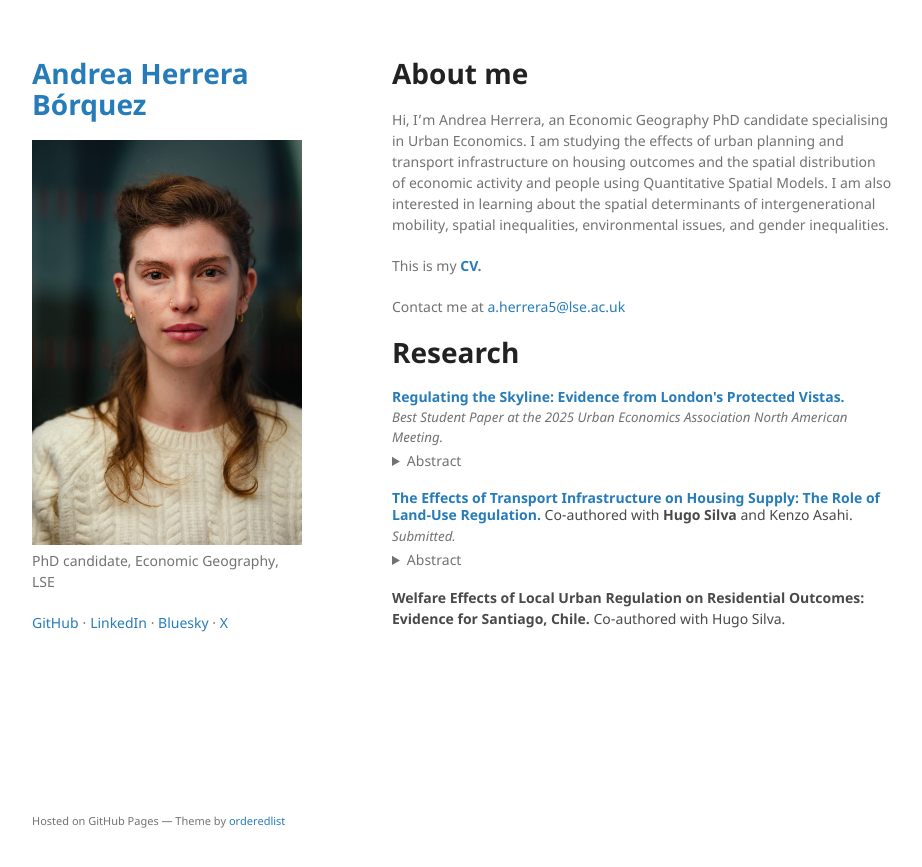
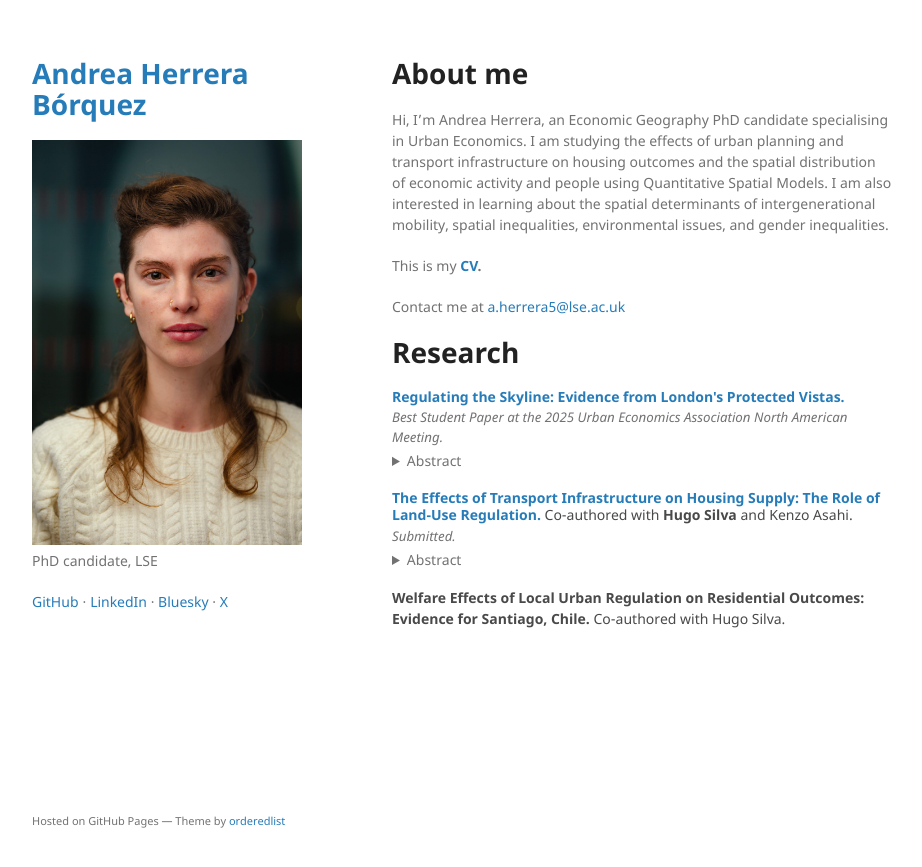
Before and after one commit to aaherrerab/aaherrerab.github.io, a Jekyll site: the page built from index.md, in a window 1280 px wide. Shown: the top 867 px of the page, without its empty margins (178-1100 px from the left). Built offline with Jekyll 4.4.1, drawn with Linux system fonts in a browser that asks for light colours; our own code applies the rules of GitHub Pages for plain Markdown files.

Commit message:
Update description in _config.yml

```diff
--- a/_config.yml
+++ b/_config.yml
@@ -1,6 +1,6 @@
 title: Andrea Herrera Bórquez
 logo: /assets/img/LSE Geography Headshots 2023-211.jpg
-description: PhD candidate, Economic Geography, LSE
+description: PhD candidate, LSE
 show_downloads: false
 google_analytics:
 theme: jekyll-theme-minimal
```
